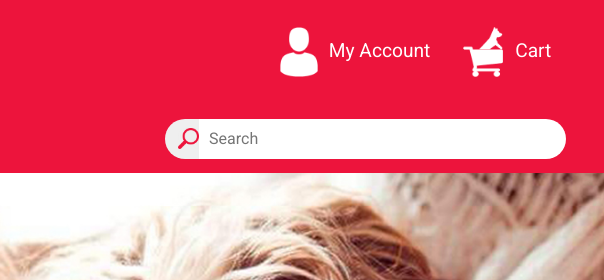
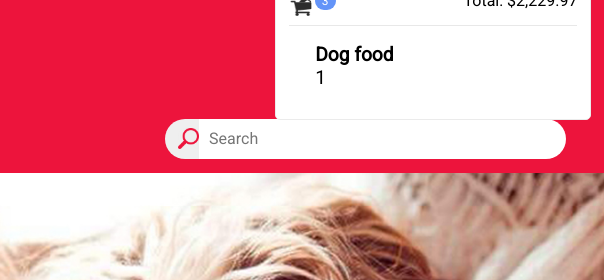
Before and after one commit to jomarklopez/the-shizky-shop, a website built with webpack: page src/index.html in a window 1280 px wide. Shown: the top 280 px of the page, 676-1280 px from the left. Built offline with nearby package versions, Linux system fonts and the light colour scheme.

Commit message:
Updated Cart Dropdown

```diff
--- a/src/index.html
+++ b/src/index.html
@@ -77,8 +77,43 @@
 				<div class="cart-container" id="navCart">
 					<button type="button" class="cartButton"></button>
 					<a id="slideNav-cartText">Cart</a>
+					<div class="dropdown-wrapper">
+						<div class="dropdown-content">
+							<div class="cart-header">
+								<div class="cartButton"></div>
+								<span class="numitems">3</span>
+								<div class="cart-total">
+									<span id="total">Total:</span>
+									<span class="main-color-text"
+										>$2,229.97</span
+									>
+								</div>
+							</div>
+							<ul class="items">
+								<li>
+									<a class="likes__link" href="#23456">
+										<figure class="item">
+											<!-- <img
+											src="img/dogproduct2.png"
+											alt="Dog Food"
+										/> -->
+										</figure>
+										<div class="item__data">
+											<h4 class="item__name">
+												Dog food
+											</h4>
+											<p class="item__quantity">
+												1
+											</p>
+										</div>
+									</a>
+								</li>
+							</ul>
+						</div>
+					</div>
 				</div>
 			</div>
+
 			<!-- TODO -->
 			<div class="announcements-container">
 				<div class="carousel-slides">
```
Also changed, not shown: dist/css/style.css, dist/img/dogcart-dark.png (added).
